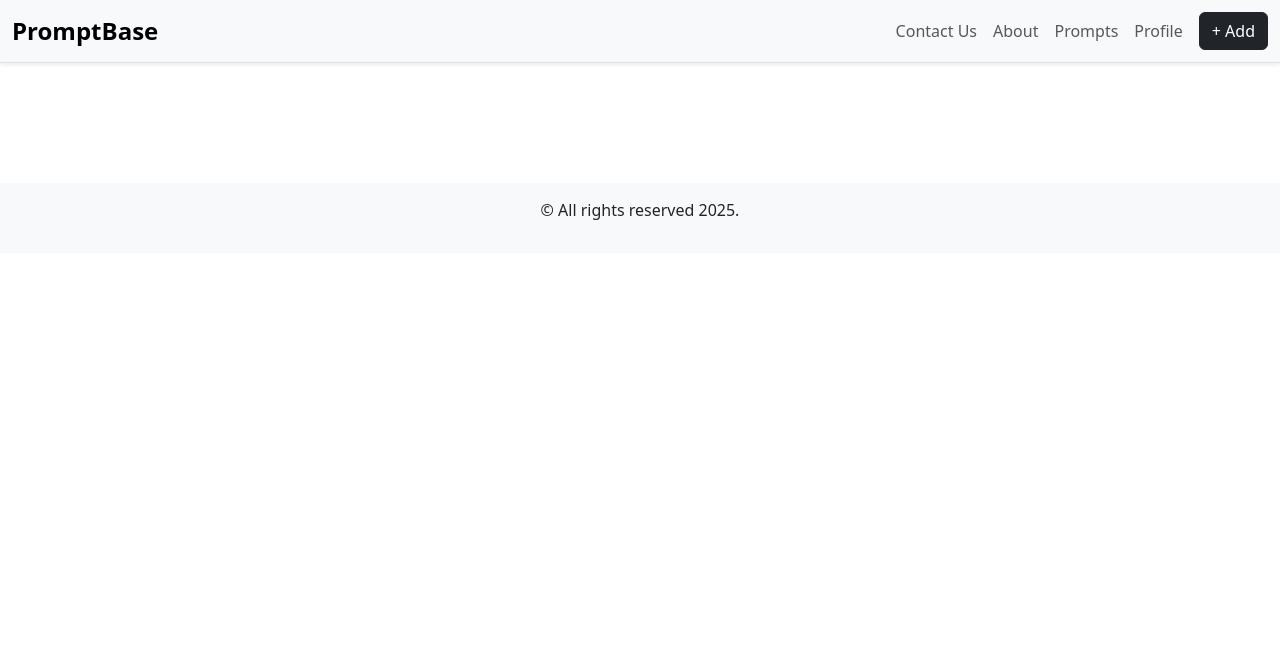
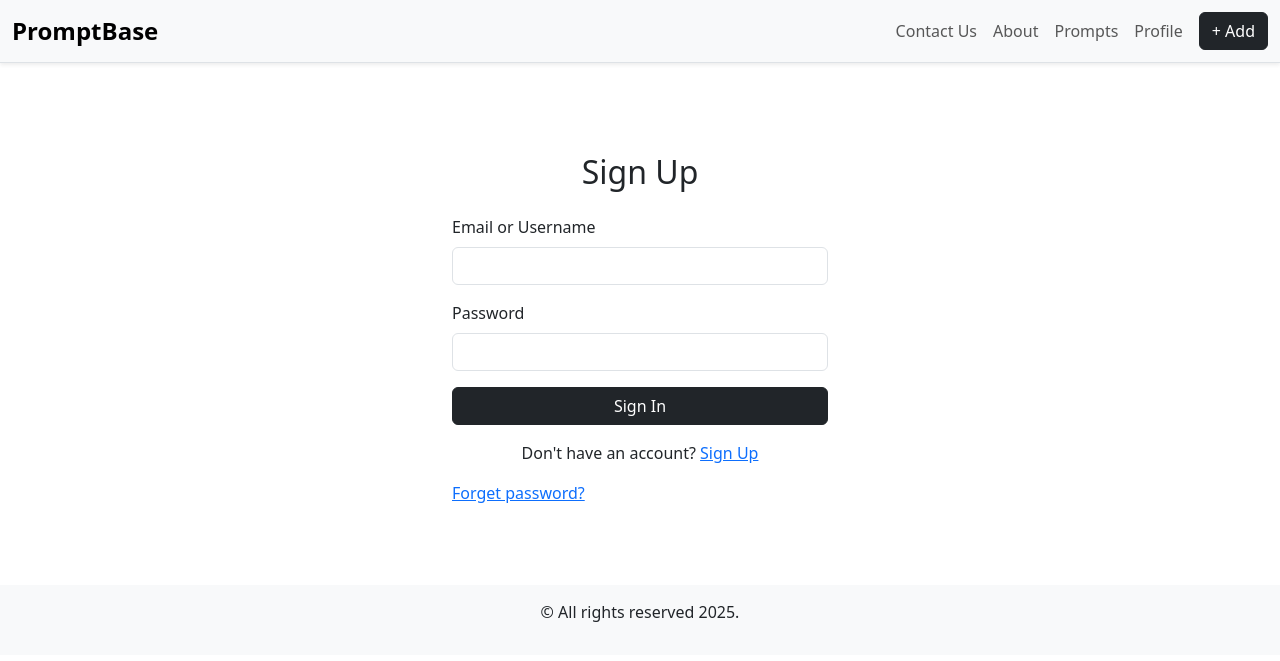
Before and after one commit to behnoudng/prompt_base, a Django app: template templates/registration/profile_signin.html in a window 1280 px wide. Shown: the top 661 px of the page. Run offline with Django 5.2, Linux system fonts and the light colour scheme; the template is opened without the code that fills it, so the values that code supplies are empty.

Commit message:
sign in and profile

```diff
--- a/prompt_base/settings.py
+++ b/prompt_base/settings.py
@@ -116,6 +116,7 @@ USE_TZ = True
 # https://docs.djangoproject.com/en/5.2/howto/static-files/
 
 STATIC_URL = 'static/'
+STATICFILES_DIRS = [ BASE_DIR / 'static']
 
 # Default primary key field type
 # https://docs.djangoproject.com/en/5.2/ref/settings/#default-auto-field
--- a/templates/registration/profile_signin.html
+++ b/templates/registration/profile_signin.html
@@ -1,7 +1,30 @@
-{% extends 'base.html' %}
-{% block title %}Sign in{% endblock title %}
+{% extends "base.html" %}
+{% block title %}Sign In{% endblock title %}
+{% block content %}
+<div class="container" style="max-width: 400px; margin-top: 50px;">
+    <h2 class="mb-4 text-center">Sign Up</h2>
+    <form method="post">{% csrf_token %}
 
-{% block content %}
+        <!-- Eamil/username -->
+        <div class="mb-3">
+            <label for="id_identifier" class="form-label">Email or Username</label>
+            <input type="text" class="form-control" id="id_identifier" name="identifier" required>
+        </div>
 
+        <!-- Password -->
+        <div class="mb-3">
+            <label for="id_password1" class="form-label">Password</label>
+            <input type="password" class="form-control" id="id_password1" name="password1" required>
+        </div>
 
+        <!-- Submit -->
+        <button type="submit" class="btn btn-dark w-100">Sign In</button>
+
+        <!-- Link to Sign In -->
+        <p class="mt-3 text-center">
+            Don't have an account? <a href="#">Sign Up</a>
+        </p>
+        <a href="#">Forget password?</a>
+    </form>
+</div>
 {% endblock content %}
--- a/templates/registration/profile_signup.html
+++ b/templates/registration/profile_signup.html
@@ -30,7 +30,7 @@
         </div>
 
         <!-- Submit -->
-        <button type="submit" class="btn btn-primary w-100">Sign Up</button>
+        <button type="submit" class="btn btn-dark w-100">Sign Up</button>
 
         <!-- Link to Sign In -->
         <p class="mt-3 text-center">
```
Also changed, not shown: templates/profile.html (+36 -0 lines), static/icons/prof_icon.png (added).
